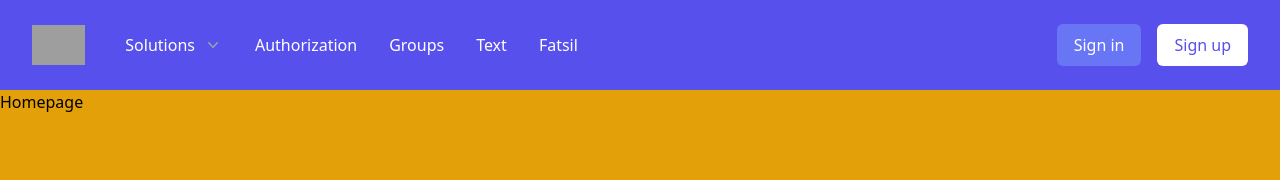
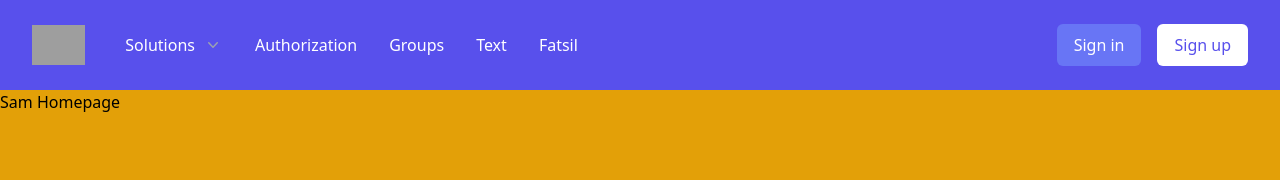
Before and after one commit to SWEN90016-Project/client, a React (Vite) app: page /Homepage in a window 1280 px wide. Shown: the top 180 px of the page. Built offline with nearby package versions, Linux system fonts and the light colour scheme; grey boxes are pictures that could not be loaded.

Commit message:
First Commit

```diff
--- a/src/components/Homepage.js
+++ b/src/components/Homepage.js
@@ -10,7 +10,7 @@ function Homepage() {
       <main>
         <Outlet />
       </main>
-      <h1>Homepage</h1>
+      <h1>Sam Homepage</h1>
       <footer></footer>
     </div>
   );
```
